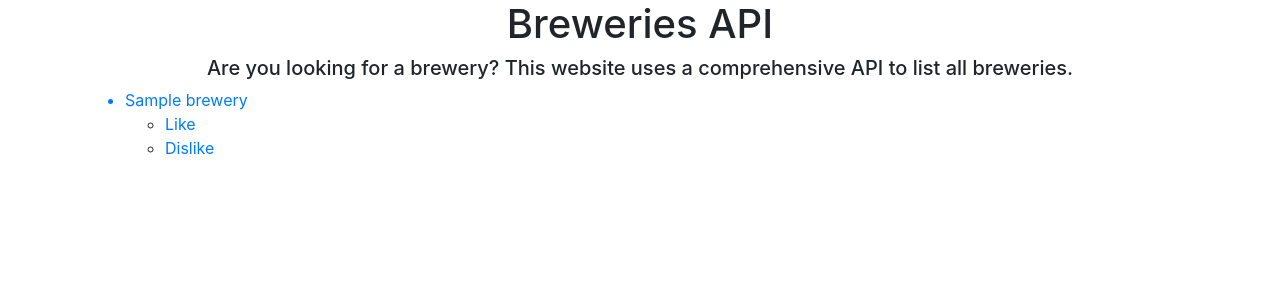
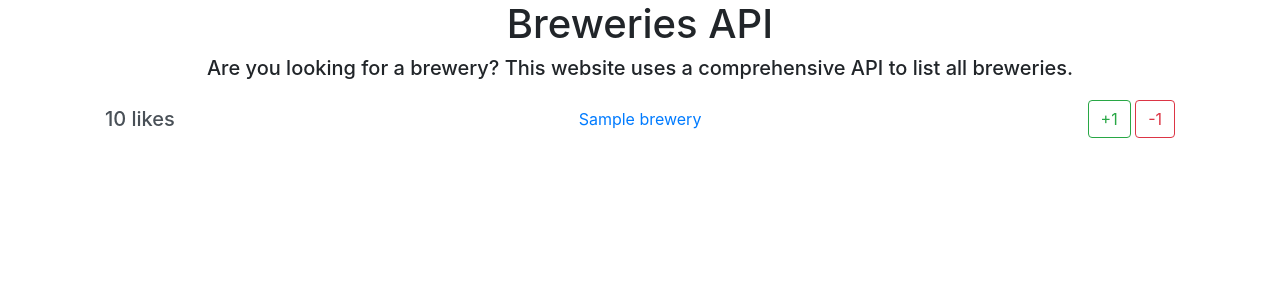
Before and after one commit to lomcaitlin/205_final_team802, a Flask app: template templates/index.html in a window 1280 px wide. Shown: the part 56-356 px from the top of the page. Run offline with Flask 2, Linux system fonts and the light colour scheme; the template is opened without the code that fills it: most values are stand-ins (such as "Sample title", 1, 10 or a date in 2020); some libraries are stand-ins or nearby versions.

Commit message:
Order lists by rating

```diff
--- a/app.py
+++ b/app.py
@@ -1,28 +1,46 @@
-from flask import Flask, request, render_template
+from flask import Flask, request, render_template, redirect, url_for
 from flask_bootstrap import Bootstrap
 import requests
 import json
-
-
+from pprint import pprint
 
 app = Flask(__name__)
 bootstrap = Bootstrap(app)
 
 ratings = {}
 
+def reorder(list):
+    # order the rankings dict
+    if len(ratings.items()) > 0:
+        order = dict(sorted(ratings.items(), key=lambda item: item[1], reverse=True))
+    else:
+        order = ratings
+    # make dict with list ids as key
+    temp = {}
+    for i in list:
+        temp[i['id']] = i
+    # ordered list of items
+    list = {}
+    for id in order:
+        if id in temp:
+            list[id] = temp[id]
+            list[id]["likes"] = order[id]
+            temp.pop(id)
+    for leftover in temp:
+        list[leftover] = temp[leftover]
+    pprint(list)
+    return list
+
 @app.route('/')
 def index():
     r = requests.get('https://api.openbrewerydb.org/breweries')
     data = r.json()
+    data = reorder(data)
     return render_template('index.html', list=data)
-
 
 @app.route('/about')
 def about():
-    r = requests.get('https://api.openbrewerydb.org/breweries')
-    data = r.json()
-    return render_template('about.html',list=data)
-
+    return render_template('about.html')
 
 @app.route("/search", methods=['POST'])
 def searchBrewery():
@@ -34,19 +52,26 @@ def searchBrewery():
         print(data[i])
         if text.lower() in data[i]['name'].lower():
             res.append(data[i])
+    res = reorder(res)
     return render_template('index.html', list=res)
 
+@app.route('/like/<id>')
+def up(id):
+    if id in ratings:
+        ratings[id] += 1;
+    else:
+        ratings[id] = 1;
+    # return redirect(request.referrer)
+    return redirect(url_for('index'))
 
-@app.route('/like')
-def up():
-    print("up")
-    return "test"
-
-
-@app.route('/dislike')
-def down():
-    print("down")
-    return "test"
+@app.route('/dislike/<id>')
+def down(id):
+    if id in ratings:
+        ratings[id] -= 1;
+    else:
+        ratings[id] = -1;
+    # return redirect(request.referrer)
+    return redirect(url_for('index'))
 
 @app.route('/breweries/<brewery_id>')
 def brewery(brewery_id):
@@ -54,6 +79,5 @@ def brewery(brewery_id):
     data = r.json()
     return render_template('brewery.html', brewery = data)
 
-
 if __name__ == "__main__":
     app.run(debug=True)
--- a/templates/about.html
+++ b/templates/about.html
@@ -1,6 +1,6 @@
 {{ bootstrap.load_css() }}
 
-<div class="container">
+<div class="container-fluid">
         <style>
 
         </style>
--- a/templates/index.html
+++ b/templates/index.html
@@ -6,15 +6,24 @@
 {% endblock %}
 
 {% block content %}
-<ul>
+<div class="list-group list-group-flush">
+
   {% for brewery in list %}
-  <a href="{{ url_for('brewery', brewery_id = brewery['id'])}}">
-    <li>{{ brewery['name'] }}</li>
-  </a>
-  <ul>
-    <li><a href='{{ url_for("up") }}'>Like</a></li>
-    <li><a href='{{ url_for("down") }}'>Dislike</a></li>
-  </ul>
+  <div class="list-group-item list-group-item-action d-flex justify-content-between align-items-center">
+    <span class="my-0 h5" style="flex:1">
+    {% if list[brewery]['likes'] %}
+      <p class="m-0">{{ list[brewery]['likes'] }} likes</p>
+    {% else %}
+      <p class="m-0">No votes yet!</p>
+    {% endif %}
+    </span>
+    <a style="flex:1" class="text-center" href="{{ url_for('brewery', brewery_id = list[brewery]['id']) }}">{{ list[brewery]['name'] }}</a>
+    <div class="text-right" style="flex:1">
+      <a href="{{ url_for('up', id=list[brewery]['id']) }}" class="btn btn-outline-success">+1</a>
+      <a href="{{ url_for('down', id=list[brewery]['id']) }}" class="btn btn-outline-danger">-1</a>
+    </div>
+  </div>
   {% endfor %}
-</ul>
+
+</div>
 {% endblock %}
```
